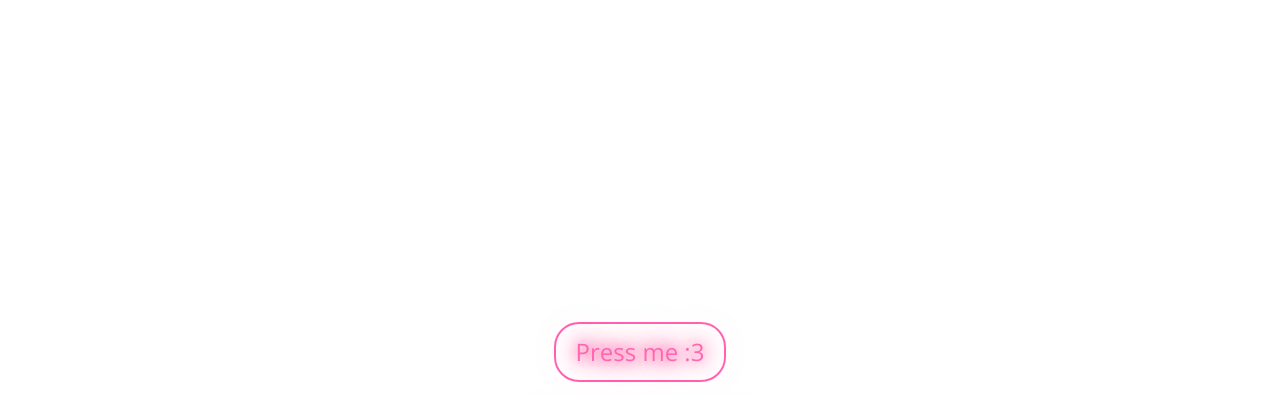
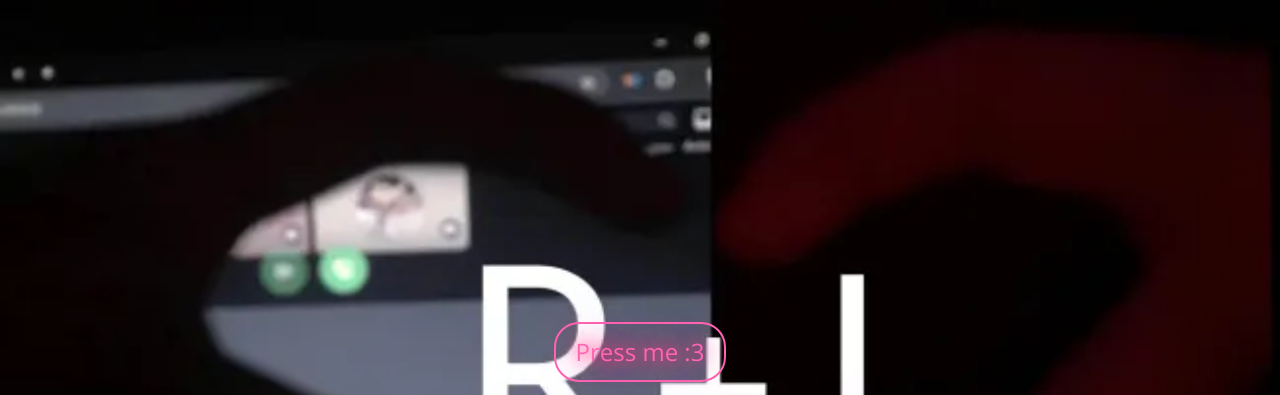
Before and after one commit to iheartisa2/for-mommy., a plain HTML site: page index.html in a window 1280 px wide. Shown: the top 395 px of the page. Drawn offline with nearby package versions, Linux system fonts and the light colour scheme.

Commit message:
Update index.html

```diff
--- a/index.html
+++ b/index.html
@@ -9,10 +9,8 @@
   <link href="https://fonts.googleapis.com/css2?family=Dancing+Script:wght@700&family=Open+Sans:wght@400;600&display=swap" rel="stylesheet">
   <style>
     body {
-      background-image: url('RAA.png'); /* Path to your PNG image */
-      background-size: cover; /* Ensures the image covers the entire screen */
-      background-position: center center; /* Centers the image */
-      background-attachment: fixed; /* Keeps the image fixed during scrolling */
+      background-image: url('RARA33333.png');
+      background-size: cover;
       color: #ff66b2;
       font-family: 'Open Sans', sans-serif;
       display: flex;
@@ -206,6 +204,10 @@
         document.getElementById('timerText').innerText = `Time we've spent together: ${days} days ${hours} hours ${minutes} minutes`;
       }, 1000);
     }
+
+    document.body.addEventListener('click', () => {
+      for (let i = 0; i < 3; i++) createHeart();
+    });
   </script>
 </body>
 </html>
```
